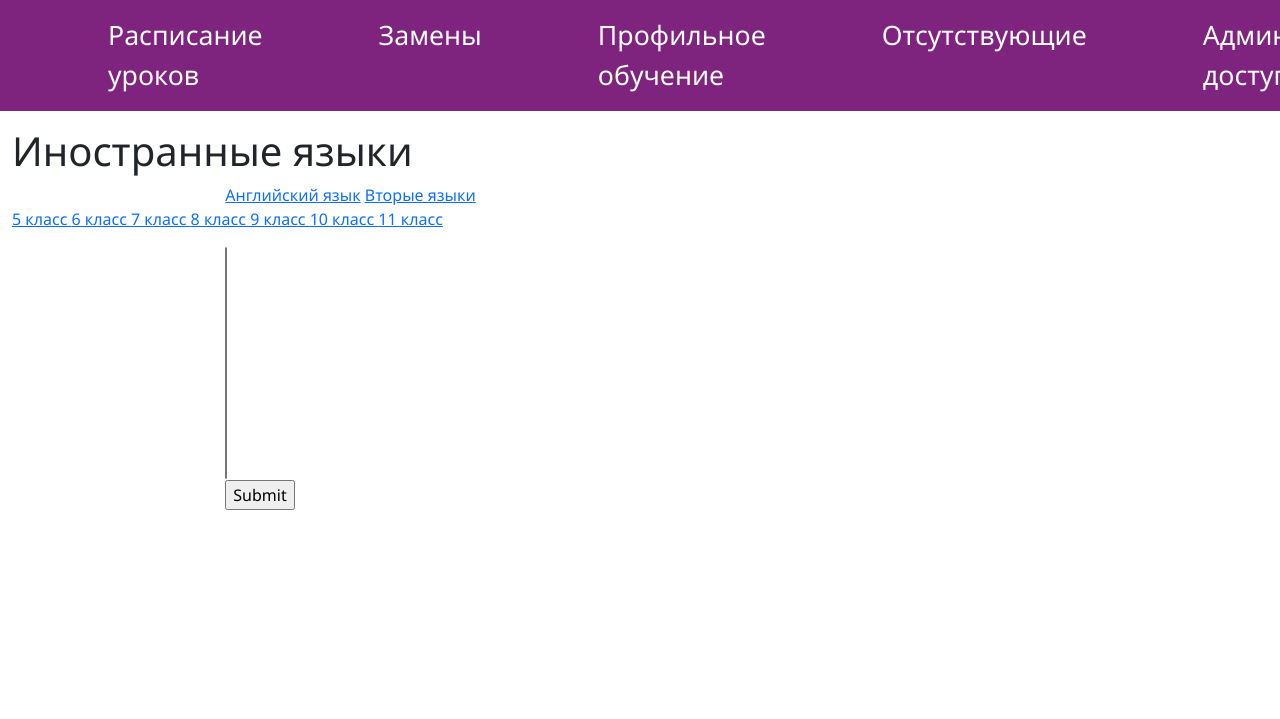
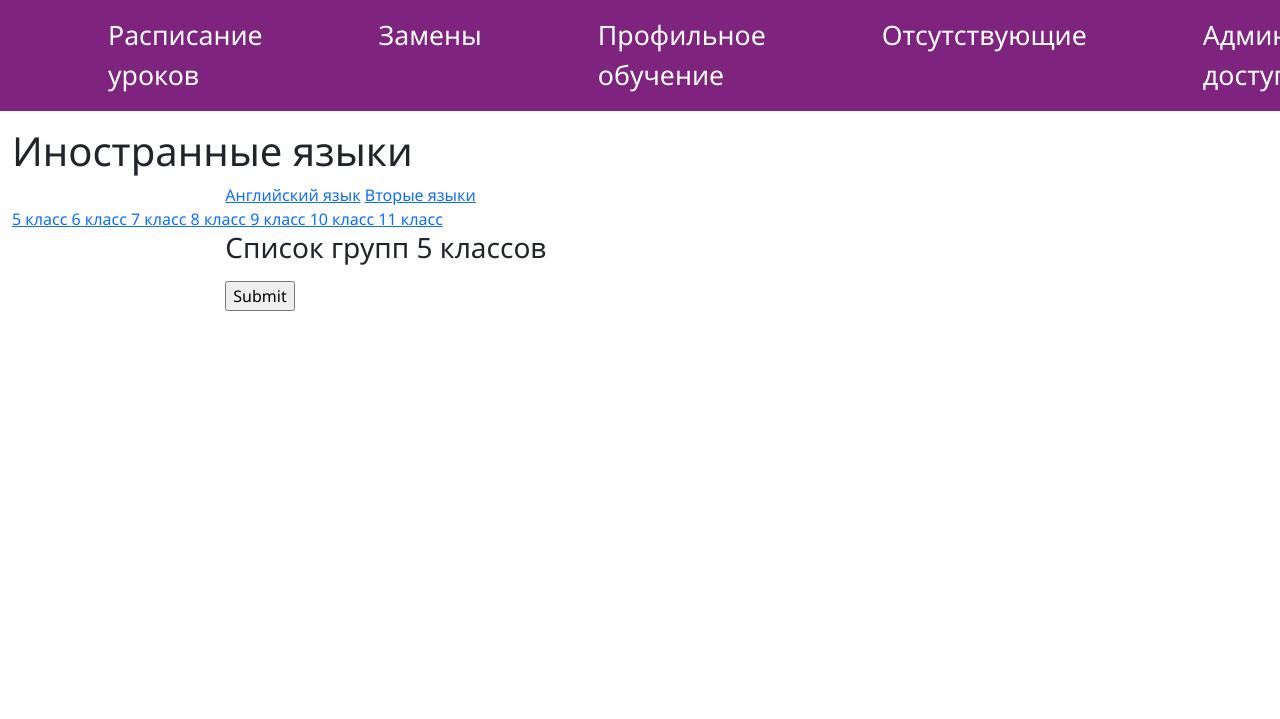
Before and after one commit to aL1SHeeeP/project, a Flask app: page /languages/english/5 in a window 1280 px wide; the page is wider, and only the part inside the window is pictured. Shown: the part 181-900 px from the top of that part. Run offline with Flask 3, Linux system fonts and the light colour scheme.

Commit message:
Add files via upload

```diff
--- a/app/models.py
+++ b/app/models.py
@@ -42,6 +42,7 @@
 
     def __repr__(self):
         return f'Урок {self.subject_name}'
+
 
 class EnglishTeachers(db.Model):
     teacher_id = db.Column(db.Integer, primary_key=True)
--- a/app/routes.py
+++ b/app/routes.py
@@ -2,6 +2,7 @@
 from app import app, db
 from app.forms import LoginForm, RegisterForm
 from app.models import *
+
 
 @app.route('/', methods=['GET', 'POST'])
 @app.route('/index', methods=['GET', 'POST'])
@@ -9,16 +10,28 @@
     title = 'Главная страница'
     return render_template('index.html', title=title)
 
+
 @app.route('/languages/<type>/<grade>')
 def languages(type, grade):
     title = 'Иностранные языки'
     if type == 'english':
         teachers = EnglishTeachers.query.all()
+        pupils_raw = Pupils.query.filter_by(grade=grade).join(EnglishGroups, EnglishGroups.group_id == Pupils.eng_group).add_columns(
+            Pupils.pupil_id, Pupils.pupil_name, Pupils.grade, Pupils.eng_group.label('gr_id'), EnglishGroups.group_name.label('gr_name')).all()
+        print(pupils_raw)
+        pupils = {(x[4]): [] for x in pupils_raw}
+        groups_names = {x[4]: x[5] for x in pupils_raw}
+        for p in pupils_raw:
+            pupils[(p[4])] += [(p[1], p[2])]
+        print(pupils)
     elif type == 'secondlang':
         teachers = SecondLangTeachers.query.all()
-    pupils = Pupils.query.filter_by(grade=grade).add_columns(Pupils.pupil_name, Pupils.grade, Pupils.eng_group).all()
+        gr_db = SecondLangGroups
+        gr_id = 'second_group'
 
-    return render_template('languages.html', title=title, teachers=teachers, pupils=pupils, type=type)
+    grade_title = f'Список групп {grade} классов'
+    return render_template('languages.html', title=title, grade_title=grade_title, teachers=teachers, pupils=pupils, groups_names=groups_names,
+                           type=type)
 
 
 @app.route('/profile')
--- a/app/static/style2.css
+++ b/app/static/style2.css
@@ -57,3 +57,6 @@
 width:40px;
 font-size:16pt
 }
+
+select {
+width:600px;}
--- a/app/templates/languages.html
+++ b/app/templates/languages.html
@@ -20,6 +20,7 @@
 <div class="row l1">
     <div class="col-2"></div>
     <div class="col-8">
+        <h3>{{ grade_title }}</h3>
         <form name="languages">
             <ol>
                 {% for teacher in teachers %}
@@ -27,16 +28,19 @@
                 {% endfor %}
 
             </ol>
+        <div class="row">
+            {% for gr in pupils %}
+            <div class="col-2">
+                <p>{{ groups_names[gr] }}</p>
+                <select name="group_{{gr}}" size="{% if pupils[gr]|length < 10 %} {{ 10 }} {% else %} {{ pupils[gr]|length }} {% endif %}">
+                    {% for pupil in pupils[gr] %}
+                    <option value="{{ pupil[0] }}">{{ pupil[1] }}</option>
+                    {% endfor %}
+                </select>
+            </div>
 
-
-            <select name="pupils" size="{% if pupils|length < 10 %} {{ 10 }} {% else %} {{ pupils|length }} {% endif %}" width="">
-                {% for pupil in pupils %}
-                <option value="{{ pupil.pupil_id }}">{{ pupil.pupil_name }}</option>
-                {% endfor %}
-            </select>
-
-
-            </ol>
+            {% endfor %}
+            </div>
             <p><input type="submit" text="Сохранить"></p>
         </form>
     </div>
```
